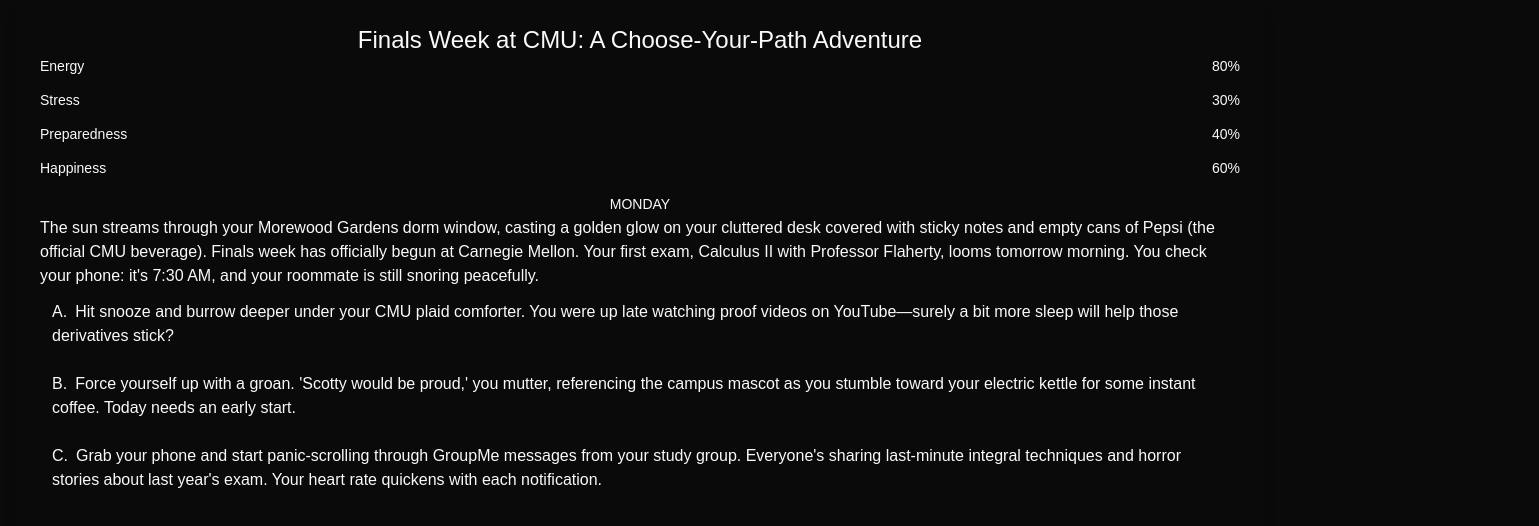
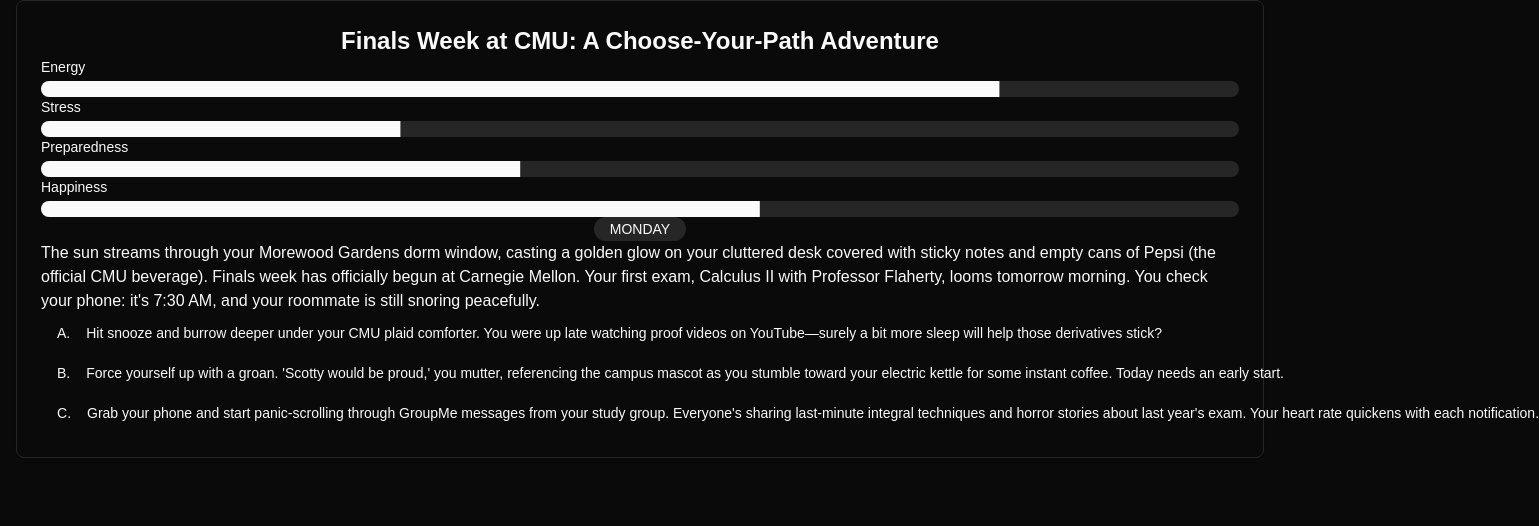
Before and after one commit to JeremyBruton/v0-CMU-Adventure, a Next.js app: page / in a window 1280 px wide. Both pictures are taken after a click on the button "Begin Adventure". Shown: the top 526 px of the page, 1539 px wide, since content can reach past the window. Built offline with nearby package versions, Linux system fonts and the light colour scheme.

Commit message:
Update App.tsx

```diff
--- a/src/App.tsx
+++ b/src/App.tsx
@@ -3,7 +3,9 @@
 import { useEffect, useState } from "react"
 import { motion, AnimatePresence } from "framer-motion"
 import { useGameStore } from "./store/gameStore"
-import ProgressBar from "./components/ProgressBar"
+import { Card, CardContent } from "@/components/ui/card"
+import { Button } from "@/components/ui/button"
+import { Progress } from "@/components/ui/progress"
 import StartScreen from "./components/StartScreen"
 import SummaryScreen from "./components/SummaryScreen"
 import { storyData } from "./data/story"
@@ -12,7 +14,6 @@ function App() {
   const { day, step, stats, selectedChoice, setStats, nextScene, resetGame, isGameOver } = useGameStore()
   const [gameStarted, setGameStarted] = useState(false)
 
-  // Load game state from localStorage on initial render
   useEffect(() => {
     const savedState = localStorage.getItem("cmuAdventureState")
     if (savedState) {
@@ -23,15 +24,12 @@ function App() {
     }
   }, [setStats])
 
-  // Save game state to localStorage whenever it changes
   useEffect(() => {
     localStorage.setItem("cmuAdventureState", JSON.stringify({ day, step, stats, gameStarted }))
   }, [day, step, stats, gameStarted])
 
-  // Get current scene based on day and step
   const currentScene = storyData[day]?.[step]
 
-  // Animation variants
   const containerVariants = {
     hidden: { opacity: 0 },
     visible: { opacity: 1, transition: { duration: 0.5 } },
@@ -65,23 +63,31 @@ function App() {
   }
 
   return (
-    <div className="min-h-screen bg-gray-100 dark:bg-gray-900 py-8 px-4">
-      <div className="max-w-xl mx-auto mt-8 p-6 bg-white dark:bg-gray-800 shadow-lg rounded-2xl">
-        <h1 className="text-2xl font-bold text-center mb-6 text-gray-800 dark:text-white">
+    <div className="min-h-screen bg-background py-8 px-4 text-foreground">
+      <Card className="max-w-xl mx-auto mt-8">
+        <CardContent className="p-6 space-y-6">
+          <h1 className="text-2xl font-semibold text-center">
             Finals Week at CMU: A Choose-Your-Path Adventure
           </h1>
 
           {/* Stats Section */}
-        <div className="grid grid-cols-1 gap-3 mb-6">
-          <ProgressBar label="Energy" value={stats.energy} color="bg-green-500" />
-          <ProgressBar label="Stress" value={stats.stress} color="bg-red-500" />
-          <ProgressBar label="Preparedness" value={stats.prepared} color="bg-blue-500" />
-          <ProgressBar label="Happiness" value={stats.happiness} color="bg-yellow-500" />
+          <div className="grid grid-cols-1 gap-3">
+            {[
+              { label: "Energy", value: stats.energy },
+              { label: "Stress", value: stats.stress },
+              { label: "Preparedness", value: stats.prepared },
+              { label: "Happiness", value: stats.happiness },
+            ].map(({ label, value }) => (
+              <div key={label}>
+                <p className="text-sm font-medium mb-1">{label}</p>
+                <Progress value={value} />
+              </div>
+            ))}
           </div>
 
           {/* Day Display */}
-        <div className="mb-4 text-center">
-          <span className="inline-block px-4 py-1 bg-purple-100 dark:bg-purple-900 text-purple-800 dark:text-purple-100 rounded-full text-sm font-medium">
+          <div className="text-center">
+            <span className="inline-block px-4 py-1 bg-secondary text-secondary-foreground rounded-full text-sm font-medium">
               {day}
             </span>
           </div>
@@ -95,33 +101,30 @@ function App() {
                 initial="hidden"
                 animate="visible"
                 exit="exit"
-              className="mb-6"
               >
                 <motion.div variants={contentVariants}>
-                <p className="text-gray-700 dark:text-gray-300 mb-6 leading-relaxed">{currentScene.text}</p>
+                  <p className="mb-6 leading-relaxed">{currentScene.text}</p>
 
                   <div className="space-y-3">
                     {currentScene.choices.map((choice, index) => (
-                    <button
+                      <Button
                         key={index}
+                        variant={selectedChoice === index ? "outline" : "ghost"}
                         onClick={() => nextScene(choice)}
                         disabled={selectedChoice !== null}
-                      className={`w-full text-left p-3 rounded-lg transition-colors duration-200 ${
-                        selectedChoice === index
-                          ? "bg-blue-100 dark:bg-blue-900 border-blue-500 border"
-                          : "bg-gray-100 dark:bg-gray-700 hover:bg-gray-200 dark:hover:bg-gray-600"
-                      } disabled:opacity-50 disabled:cursor-not-allowed`}
+                        className="w-full text-left justify-start"
                       >
                         <span className="font-medium mr-2">{choice.label}.</span>
                         {choice.text}
-                    </button>
+                      </Button>
                     ))}
                   </div>
                 </motion.div>
               </motion.div>
             )}
           </AnimatePresence>
-      </div>
+        </CardContent>
+      </Card>
     </div>
   )
 }
```
Lines whose indentation alone changed are shown as unchanged.
